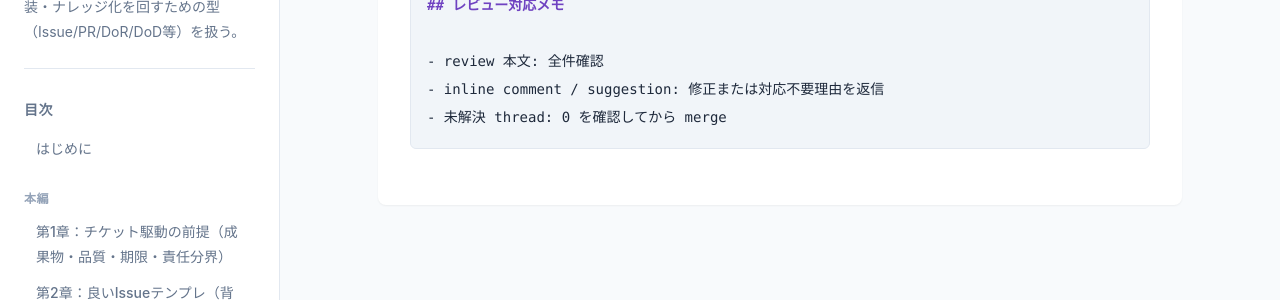
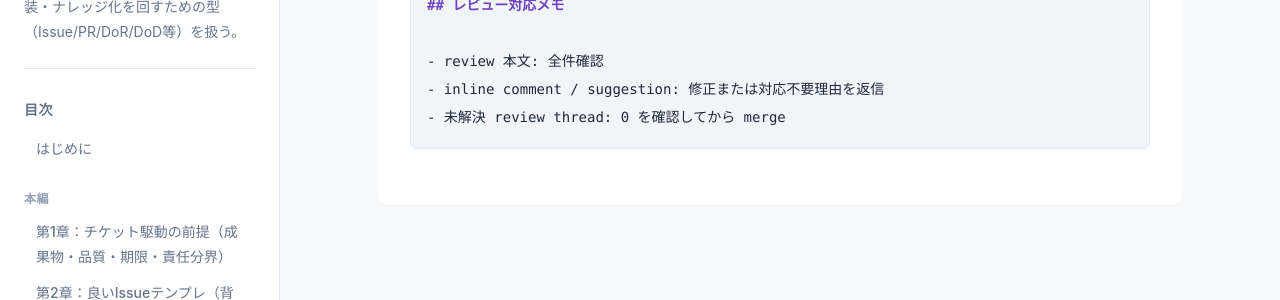
Before and after one commit to itdojp/issue-driven-work-book, a Jekyll site: the page built from docs/appendices/templates/pr/index.md, in a window 1280 px wide and 900 px high, scrolled down 2480 px. Shown: the part 193-493 px from the top of the window. Built offline with Jekyll 4.4.1, drawn with Linux system fonts in a browser that asks for light colours; some of the changed text lies outside the part shown.

Commit message:
address copilot terminology feedback

````diff
--- a/docs/appendices/templates/pr/index.md
+++ b/docs/appendices/templates/pr/index.md
@@ -48,7 +48,7 @@ order: 904
 - review 本文:
 - inline comment / suggestion:
 - 対応不要理由（ある場合）:
-- 未解決 thread:
+- 未解決 review thread:
 
 ## 記入例（抜粋）
 
@@ -96,5 +96,5 @@ order: 904
 
 - review 本文: 全件確認
 - inline comment / suggestion: 修正または対応不要理由を返信
-- 未解決 thread: 0 を確認してから merge
+- 未解決 review thread: 0 を確認してから merge
 ```
````
Also changed, not shown: docs/chapters/chapter-05/index.md (+1 -1 lines).
